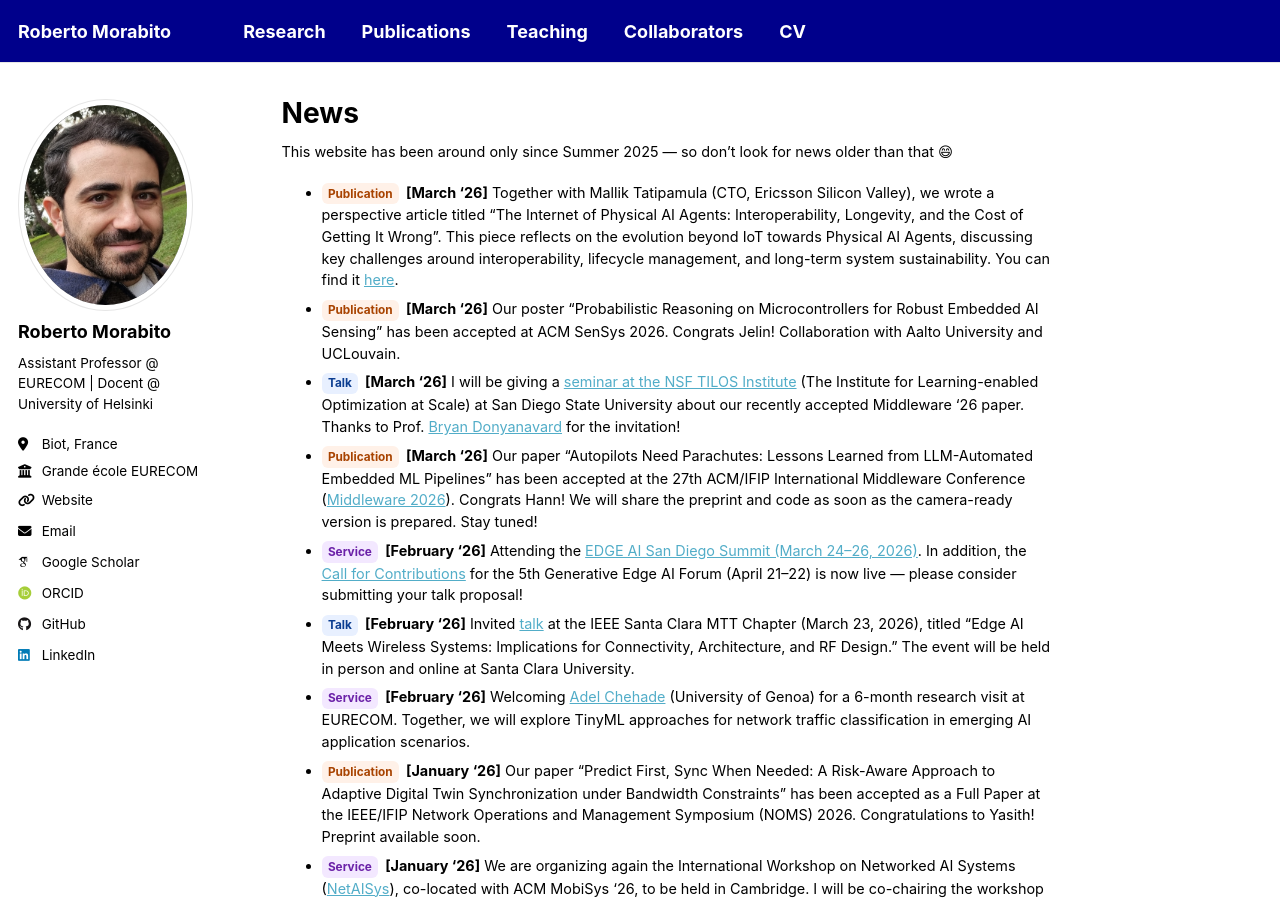
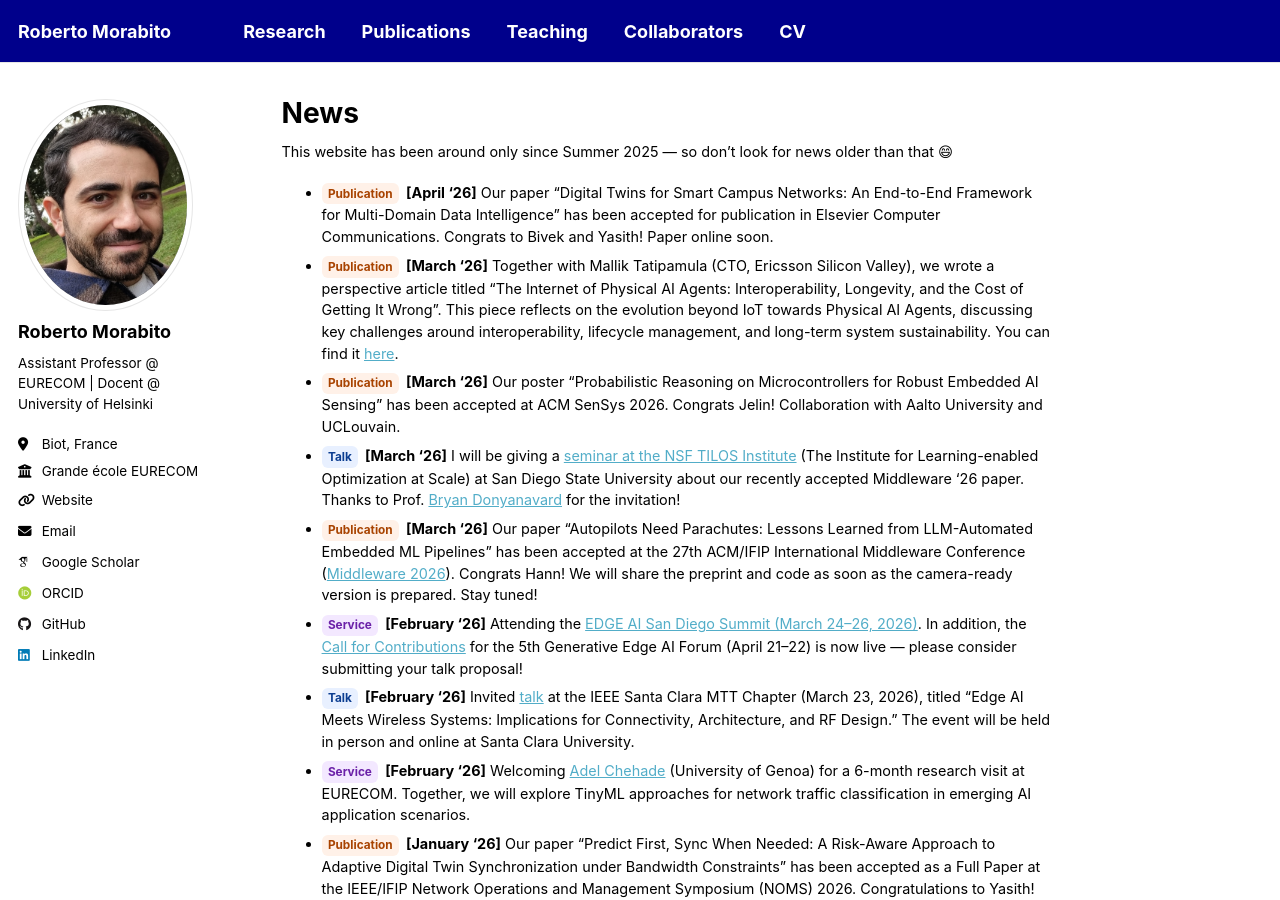
Before and after one commit to robertmora/robertmora.github.io, a Jekyll site: the page built from _pages/news.md, in a window 1280 px wide and 900 px high. Built offline with Jekyll 4.4.1, drawn with Linux system fonts in a browser that asks for light colours; some web fonts are replaced; a script that is not in the unit is left out.

Commit message:
Update news.md

```diff
--- a/_pages/news.md
+++ b/_pages/news.md
@@ -6,6 +6,7 @@ author_profile: true
 
 This website has been around only since Summer 2025 — so don’t look for news older than that 😄
 
+- [Publication](){:.tag .tag--pub} **[April '26]** Our paper "Digital Twins for Smart Campus Networks: An End-to-End Framework for Multi-Domain Data Intelligence" has been accepted for publication in Elsevier Computer Communications. Congrats to Bivek and Yasith! Paper online soon.
 - [Publication](){:.tag .tag--pub} **[March '26]** Together with Mallik Tatipamula (CTO, Ericsson Silicon Valley), we wrote a perspective article titled "The Internet of Physical AI Agents: Interoperability, Longevity, and the Cost of Getting It Wrong". This piece reflects on the evolution beyond IoT towards Physical AI Agents, discussing key challenges around interoperability, lifecycle management, and long-term system sustainability. You can find it [here](https://arxiv.org/pdf/2603.15900){:target="_blank"}.
 - [Publication](){:.tag .tag--pub} **[March '26]** Our poster "Probabilistic Reasoning on Microcontrollers for Robust Embedded AI Sensing" has been accepted at ACM SenSys 2026. Congrats Jelin! Collaboration with Aalto University and UCLouvain.
 - [Talk](){:.tag .tag--talk} **[March '26]** I will be giving a [seminar at the NSF TILOS Institute](https://tilos.ai/event/tilos-sdsu-seminar-autopilots-need-parachutes-reliability-lessons-from-llm-automated-embedded-ai-systems/){:target="_blank"} (The Institute for Learning-enabled Optimization at Scale) at San Diego State University about our recently accepted Middleware '26 paper. Thanks to Prof. [Bryan Donyanavard](https://bryandony.github.io/){:target="_blank"} for the invitation!
```
